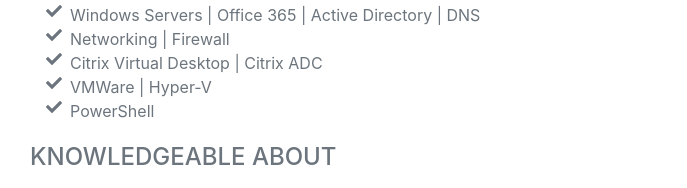
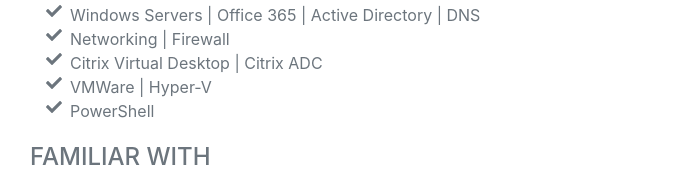
Before and after one commit to rayssd/CRCHTML, a plain HTML site: page index.html in a window 1280 px wide. Shown: the part 3110-3298 px from the top of the page, without its empty margins (290-977 px from the left). Drawn offline with nearby package versions, Linux system fonts and the light colour scheme; no server answers; a web font is replaced by a local one.

Commit message:
Changed wording

```diff
--- a/index.html
+++ b/index.html
@@ -147,7 +147,7 @@
                         <p></p>
                     </ul>
 
-                    <div class="subheading mb-3">Knowledgeable About</div>
+                    <div class="subheading mb-3">Familiar With</div>
                     <ul class="fa-ul mb-0">
                         <li>
                             <i class="fa-li fa fa-check"></i>
```
